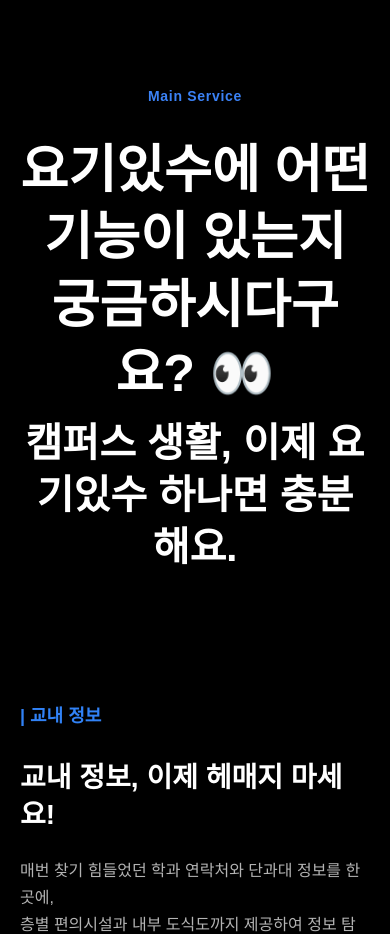
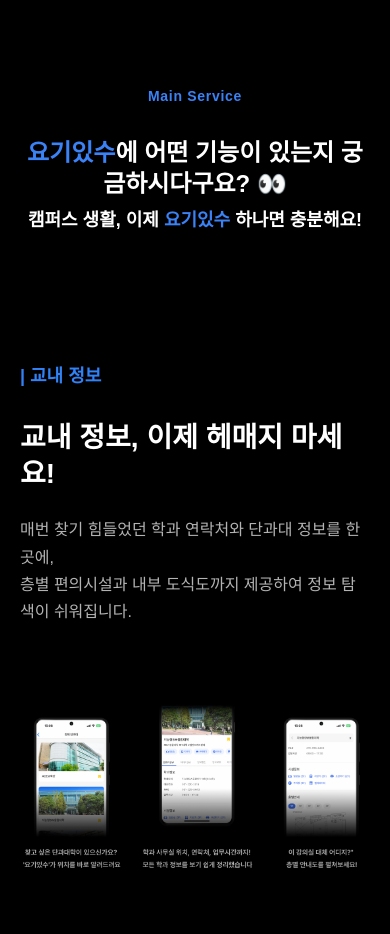
Before and after one commit to parksomii/YOGIITSU_web, a Next.js app: page / in a window 390 px wide. Shown: the part 2320-3254 px from the top of the page. Built offline with nearby package versions, Linux system fonts and the light colour scheme.

Commit message:
feat: Service 컴포넌트 모바일 반응형 디자인 개선
- 모바일에서 제목 크기 조정

```diff
--- a/app/components/Service.tsx
+++ b/app/components/Service.tsx
@@ -38,6 +38,19 @@
   const IMAGE_HEIGHT = 400;
 
   return (
+    <>
+      <style>{`
+        @media (max-width: 768px) {
+          .service-main-title {
+            font-size: 24px !important;
+            line-height: 1.3 !important;
+          }
+          .service-sub-title {
+            font-size: 18px !important;
+            line-height: 1.3 !important;
+          }
+        }
+      `}</style>
       <section
         id="service"
         className="bg-black text-white"
@@ -69,28 +82,29 @@
             {/* 메인 제목 */}
             <div className="text-center" style={{ marginBottom: "10px" }}>
               <h2
-              className="font-bold"
+                className="font-bold service-main-title"
                 style={{
                   fontSize: "clamp(52px, 5vw, 48px)",
                   color: "rgb(255, 255, 255)",
                   lineHeight: "1.3",
                 }}
               >
-              요기있수에 어떤 기능이 있는지 궁금하시다구요? 👀
+                <span style={{ color: "#3b82f6" }}>요기있수</span>에 어떤 기능이
+                있는지 궁금하시다구요? 👀
               </h2>
             </div>
 
             {/* 서브 제목 */}
             <div className="text-center" style={{ marginBottom: "130px" }}>
               <p
-              className="font-bold"
+                className="font-bold service-sub-title"
                 style={{
                   fontSize: "clamp(40px, 4vw, 32px)",
                   color: "rgb(255, 255, 255)",
                   lineHeight: "1.3",
                 }}
               >
-              캠퍼스 생활, 이제 요기있수 하나면 충분해요.
+                캠퍼스 생활, 이제 <span style={{ color: "#3b82f6" }}>요기있수</span> 하나면 충분해요!
               </p>
             </div>
           </ScrollAnimation>
@@ -152,5 +166,6 @@
           </div>
         </div>
       </section>
+    </>
   );
 }
```
Lines whose indentation alone changed are shown as unchanged.
